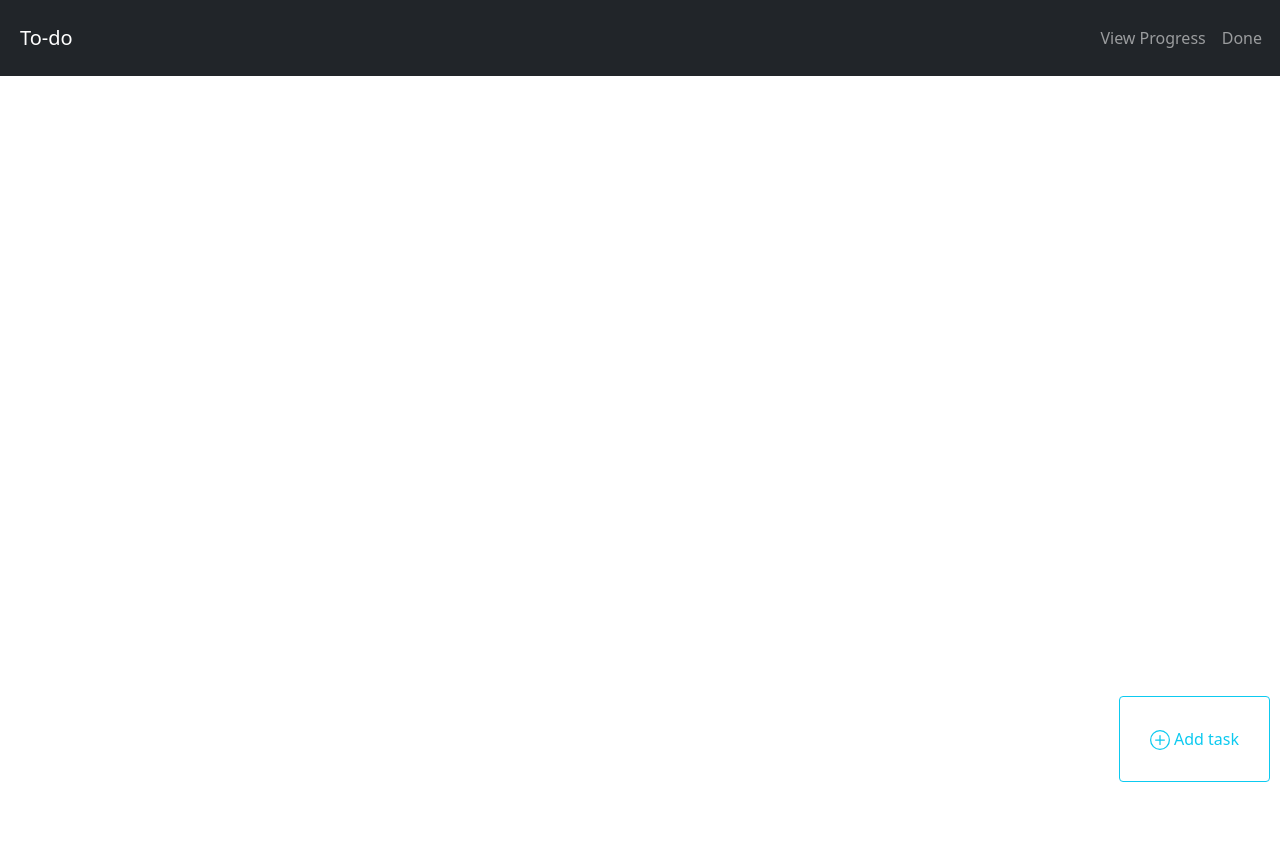
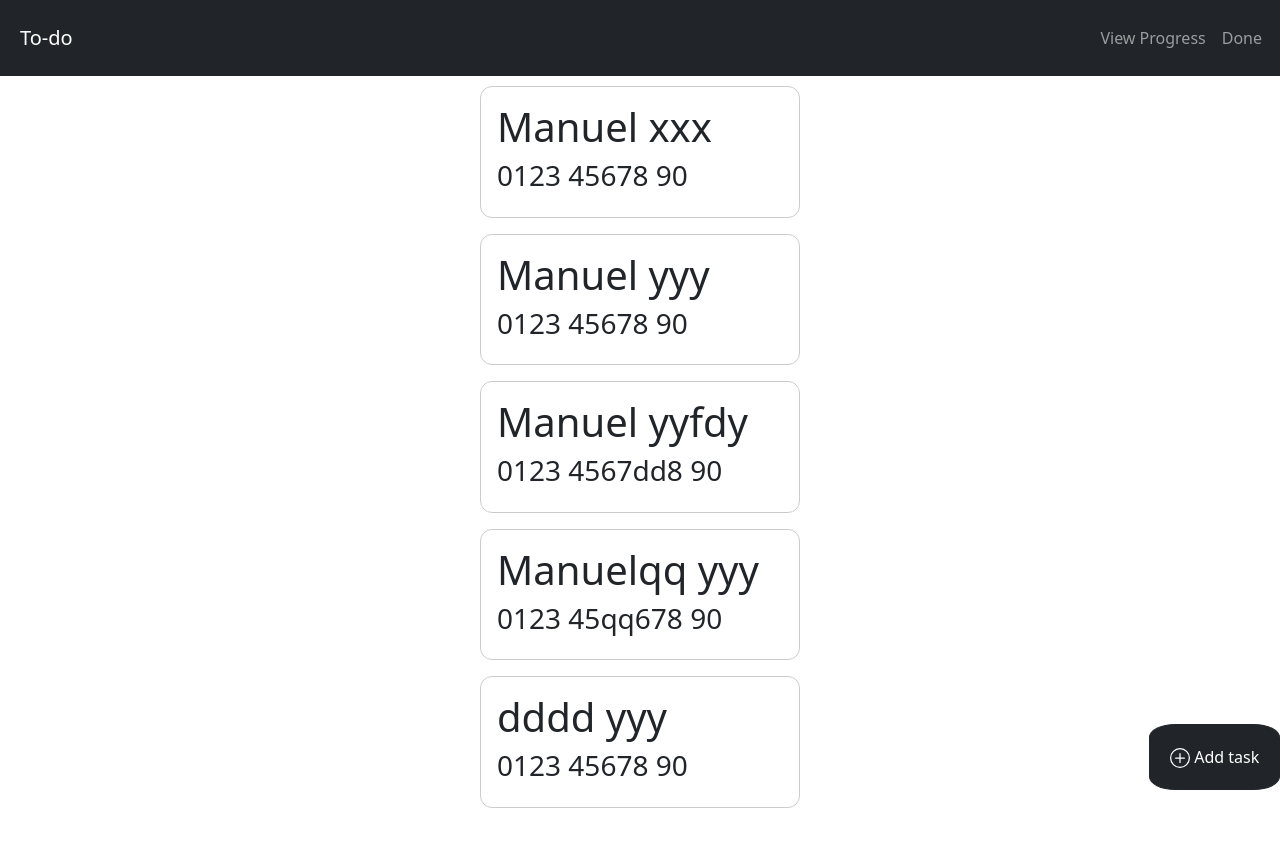
Before and after one commit to ruchira-gp/todoapp, a Vue app: page / in a window 1280 px wide. Shown: the top 846 px of the page. Before the commit the page ends 800 px from the top, so only its background shows below. Built offline with nearby package versions, Linux system fonts and the light colour scheme.

Commit message:
added Modal

```diff
--- a/src/App.vue
+++ b/src/App.vue
@@ -1,40 +1,124 @@
 <template>
-<div id=navi>
-  <b-navbar toggleable="lg" type="dark" variant="dark">
-    <b-navbar-brand href="#" style="padding-left:20px">To-do</b-navbar-brand>
+  <home-screen>
+    <ul>
+      <todo-item
+        v-for="todo in todoList"
+        v-bind:key="todo.id"
+        :id="todo.id"
+        :title="todo.title"
+        :desc="todo.desc"
+        :done="todo.done"
+      ></todo-item>
+    </ul>
+  </home-screen>
+</template>
+<script>
+import HomeScreen from "./components/HomeScreen.vue";
+import TodoItem from "./components/todoItem.vue";
 
-    <b-navbar-toggle target="nav-collapse"></b-navbar-toggle>
+export default {
+  components: { HomeScreen, TodoItem },
+  data() {
+    return {
+      todoList: [
+        {
+          id: "manuel",
+          title: "Manuel xxx",
+          desc: "0123 45678 90",
+          done: true,
+        },
+        {
+          id: "manuelyssssyyy",
+          title: "Manuel yyy",
+          desc: "0123 45678 90",
+          done: false,
+        },
+                {
+          id: "manueldsfsdfyyy",
+          title: "Manuel yyfdy",
+          desc: "0123 4567dd8 90",
+          done: false,
+        },
+                 {
+          id: "manuelyqqyyy",
+          title: "Manuelqq yyy",
+          desc: "0123 45qq678 90",
+          done: false,
+        },
+                 {
+          id: "manwdeuelyyyy",
+          title: "dddd yyy",
+          desc: "0123 45678 90",
+          done: false,
+        },
+      ],
+    };
+  },
+};
+</script>
+<style scoped>
+* {
 
-    <b-collapse id="nav-collapse" is-nav>
-
-      <b-navbar-nav class="ms-auto">
-        <b-nav-item href="#">View Progress</b-nav-item>
-        <b-nav-item href="#">Done</b-nav-item>
-
-      </b-navbar-nav>
-    </b-collapse>
-  </b-navbar>
-  <b-button variant="outline-info" class="mb-2" id="addButton">
-      <b-icon icon="plus-circle" aria-hidden="true"></b-icon> Add task
-    </b-button>
-</div>
-</template>
-<style scoped>
-b-navbar-nav,b-nav-item,navbar-collapse{
-  padding:10px
-
+  box-sizing: border-box;
 }
-#nav-collapse{
-  padding:10px
+html {
+  font-family: "Jost", sans-serif;
 }
-#addButton{
-    padding: 30px;
-    display:block;
-
-    text-align:center;
-    position: absolute;
-    bottom: 10px;
-    right: 10px;
+body {
+  margin: 0;
 }
-
+header {
+  box-shadow: 0 2px 8px rgba(0, 0, 0, 0.26);
+  margin: 3rem auto;
+  border-radius: 10px;
+  padding: 1rem;
+  background-color: #58004d;
+  color: white;
+  text-align: center;
+  width: 90%;
+  max-width: 40rem;
+}
+#app ul {
+  margin: 0;
+  padding: 0;
+  list-style: none;
+}
+#app li {
+  box-shadow: 0 2px 8px rgba(0, 0, 0, 0.26);
+  margin: 1rem auto;
+  border-radius: 10px;
+  padding: 1rem;
+  text-align: center;
+  width: 90%;
+  max-width: 40rem;
+}
+#app h2 {
+  font-size: 2rem;
+  border-bottom: 4px solid #ccc;
+  color: #58004d;
+  margin: 0 0 1rem 0;
+}
+#app button {
+  font: inherit;
+  cursor: pointer;
+  border: 1px solid #ff0077;
+  background-color: #ff0077;
+  color: white;
+  padding: 0.05rem 1rem;
+  box-shadow: 1px 1px 2px rgba(0, 0, 0, 0.26);
+}
+#app button:hover,
+#app button:active {
+  background-color: #ec3169;
+  border-color: #ec3169;
+  box-shadow: 1px 1px 4px rgba(0, 0, 0, 0.26);
+}
+ul {
+  overflow:hidden;
+  list-style: none;
+  margin: 0;
+  padding: 0;
+  display: flex-block;
+  justify-content: center;
+}
 </style>
--- /dev/null
+++ b/src/components/AddTask.vue
@@ -0,0 +1,39 @@
+<template>
+<a>
+  <b-button variant="dark" class="mb-2" id="addButton" type="dark" @click="modalShow = !modalShow">
+    <b-icon icon="plus-circle" aria-hidden="true"></b-icon> Add task
+  </b-button>
+
+  <!-- <b-modal ref="my-modal" hide-footer title="Using Component Methods" >
+    <div class="d-block text-center">
+      <h3>Hello From My Modal!</h3>
+    </div>
+
+  </b-modal>-->
+  <b-modal hide-footer title="Add task" v-model="modalShow">Hello From Modal!</b-modal>
+
+</a>
+</template>
+<script>
+
+export default {
+  methods: {},
+  data() {
+    return {
+        modalShow: false
+
+    };
+  },
+};
+</script>
+<style scoped>
+#addButton {
+  padding: 20px;
+  display: block;
+  border-radius: 20%;
+  text-align: center;
+  position: sticky;
+  bottom: 10px;
+  left: 90%;
+}
+</style>
--- /dev/null
+++ b/src/components/HomeScreen.vue
@@ -0,0 +1,43 @@
+<template>
+<div id=navi>
+  <b-navbar toggleable="lg" type="dark" variant="dark" class="fixed-top">
+    <b-navbar-brand href="#" style="padding-left:20px">To-do</b-navbar-brand>
+
+    <b-navbar-toggle target="nav-collapse"></b-navbar-toggle>
+
+    <b-collapse id="nav-collapse" is-nav>
+
+      <b-navbar-nav class="ms-auto">
+        <b-nav-item href="#">View Progress</b-nav-item>
+        <b-nav-item href="#">Done</b-nav-item>
+
+      </b-navbar-nav>
+    </b-collapse>
+  </b-navbar>
+  <div style="height:70px"></div>
+  <slot>
+
+  </slot>
+<add-task>
+
+</add-task>
+</div>
+</template>
+<script>
+import AddTask from './AddTask.vue'
+export default {
+  components: { AddTask },
+
+}
+</script>
+<style scoped>
+b-navbar-nav,b-nav-item,navbar-collapse{
+  padding:20px
+
+}
+#nav-collapse{
+  padding:10px
+}
+
+
+</style>
--- /dev/null
+++ b/src/components/todoItem.vue
@@ -0,0 +1,35 @@
+<template>
+    <li>
+        <h1>{{title}}</h1>
+        <h3>{{desc}}</h3>
+    </li>
+</template>
+<script>
+export default {
+    data(){
+
+    },
+    methods:{
+
+    },
+    props:{
+        title:String,
+        desc:String,
+        done:Boolean,
+        id:String,
+    }
+}
+</script>
+<style scoped>
+li{
+      border-radius: 12px;
+  border: 1px solid #ccc;
+  padding: 1rem;
+  width: 20rem;
+  margin: 1rem auto;
+  display: flex;
+  flex-direction: column;
+  justify-content: space-between;
+}
+
+</style>
```
Also changed, not shown: src/components/EnterDetails.vue (added, +21 -0 lines).
